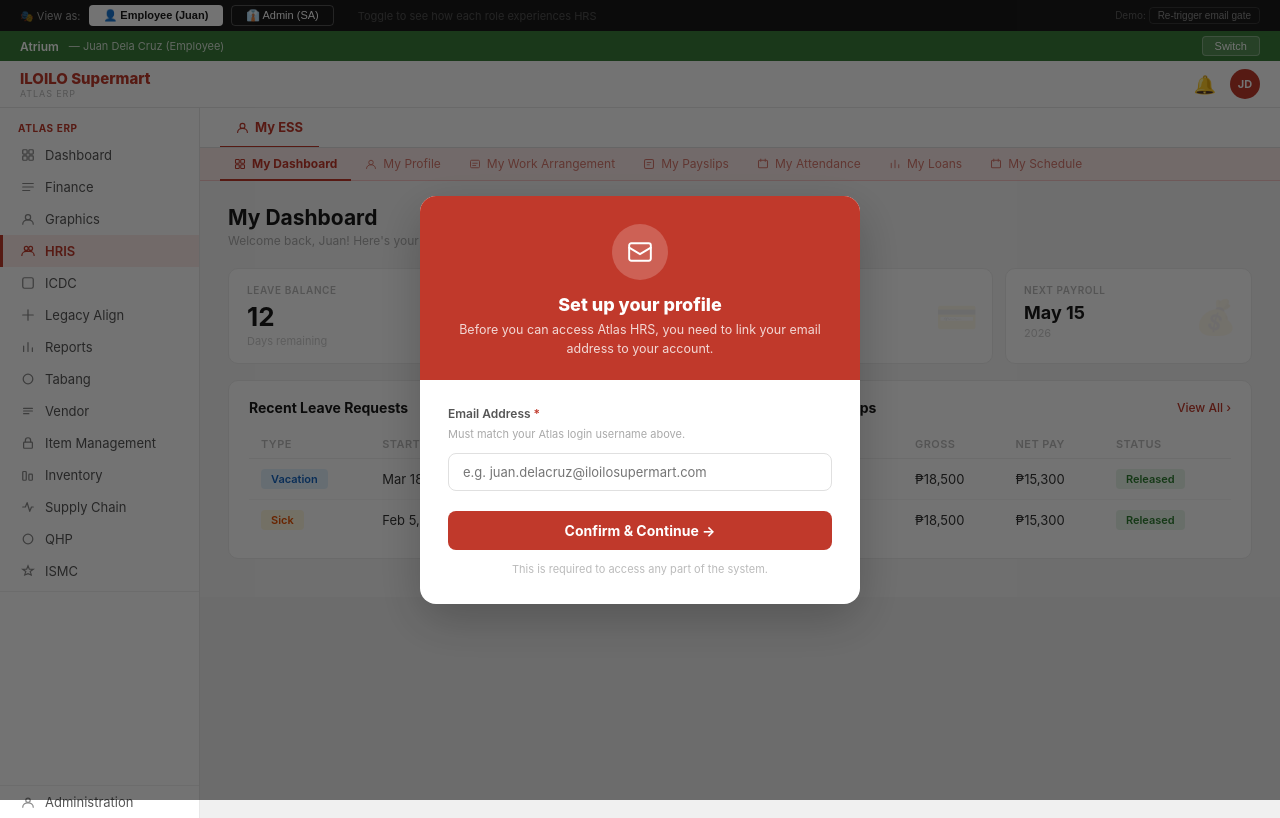
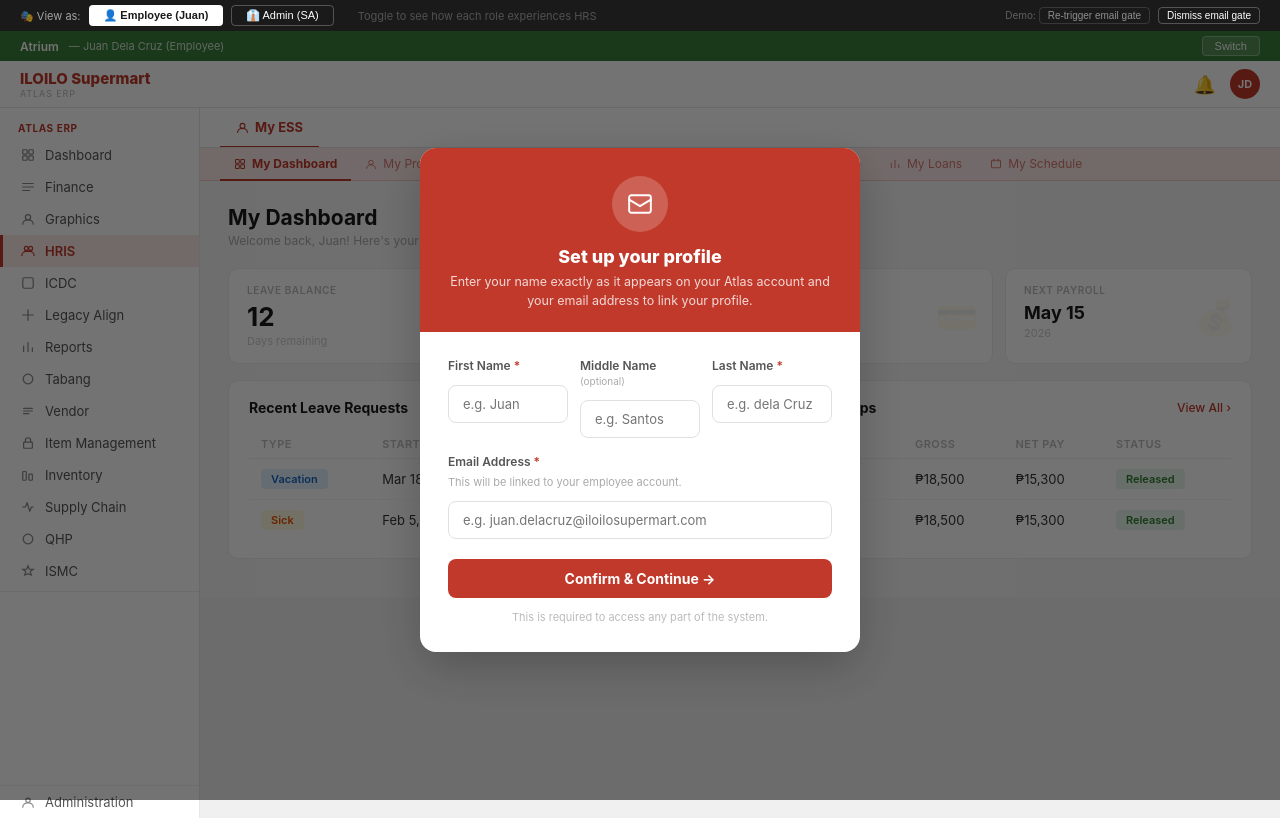
Before and after one commit to jaytdelacruz/atlas-hrs, a plain HTML site: page index.html in a window 1280 px wide. Drawn offline with Linux system fonts and the light colour scheme.

Commit message:
Enhance email gate with name and email validation
Updated email gate input fields and validation logic to include first and last name. Modified error messages and linked email to employee records for validation.

```diff
--- a/index.html
+++ b/index.html
@@ -7,7 +7,7 @@
 <style>
 * { box-sizing: border-box; margin: 0; padding: 0; }
 body { font-family: -apple-system, BlinkMacSystemFont, 'Segoe UI', sans-serif; background: #f0f0f0; min-height: 100vh; display: flex; flex-direction: column; font-size: 13px; }
-.demo-bar { background: #1a1a1a; padding: 5px 20px; display: flex; align-items: center; gap: 8px; font-size: 11px; color: rgba(255,255,255,0.6); flex-shrink: 0; }
+.demo-bar { background: #1a1a1a; padding: 5px 20px; display: flex; align-items: center; gap: 8px; font-size: 11px; color: rgba(255,255,255,0.6); flex-shrink: 0; position:relative; z-index:999999; }
 .demo-btn { font-size: 11px; padding: 3px 14px; border-radius: 4px; border: 1px solid rgba(255,255,255,0.25); background: transparent; color: white; cursor: pointer; }
 .demo-btn.on { background: white; color: #1a1a1a; font-weight: 700; }
 .topgreen { background: #3a7d3a; color: white; padding: 5px 20px; font-size: 12px; display: flex; align-items: center; gap: 10px; flex-shrink: 0; }
@@ -145,14 +145,28 @@ tr:last-child td { border-bottom: none; }
         <svg width="26" height="26" viewBox="0 0 24 24" fill="none"><rect x="2" y="4" width="20" height="16" rx="2" stroke="white" stroke-width="1.8"/><path d="M2 8l10 6 10-6" stroke="white" stroke-width="1.8" stroke-linecap="round"/></svg>
       </div>
       <div style="font-size:18px;font-weight:800;color:white;margin-bottom:6px;">Set up your profile</div>
-      <div style="font-size:12.5px;color:rgba(255,255,255,0.8);line-height:1.5;">Before you can access Atlas HRS, you need to link your email address to your account.</div>
+      <div style="font-size:12.5px;color:rgba(255,255,255,0.8);line-height:1.5;">Enter your name exactly as it appears on your Atlas account and your email address to link your profile.</div>
     </div>
     <div class="email-gate-body" id="email-gate-body">
+      <div style="display:flex;gap:12px;margin-bottom:16px;">
+        <div style="flex:1;">
+          <div class="form-label">First Name <span style="color:#c0392b;">*</span></div>
+          <input id="email-gate-firstname" class="email-gate-input" type="text" placeholder="e.g. Juan" style="margin-top:6px;" oninput="emailGateClearError()" onkeydown="if(event.key==='Enter')emailGateSubmit()"/>
+        </div>
+        <div style="flex:1;">
+          <div class="form-label">Middle Name <span style="color:#aaa;font-weight:400;font-size:10px;">(optional)</span></div>
+          <input id="email-gate-middlename" class="email-gate-input" type="text" placeholder="e.g. Santos" style="margin-top:6px;" onkeydown="if(event.key==='Enter')emailGateSubmit()"/>
+        </div>
+        <div style="flex:1;">
+          <div class="form-label">Last Name <span style="color:#c0392b;">*</span></div>
+          <input id="email-gate-lastname" class="email-gate-input" type="text" placeholder="e.g. dela Cruz" style="margin-top:6px;" oninput="emailGateClearError()" onkeydown="if(event.key==='Enter')emailGateSubmit()"/>
+        </div>
+      </div>
       <div>
         <div class="form-label">Email Address <span style="color:#c0392b;">*</span></div>
-        <div style="font-size:11px;color:#aaa;margin-bottom:6px;">Must match your Atlas login username above.</div>
+        <div style="font-size:11px;color:#aaa;margin-bottom:6px;">This will be linked to your employee account.</div>
         <input id="email-gate-input" class="email-gate-input" type="email" placeholder="e.g. juan.delacruz@iloilosupermart.com" oninput="emailGateClearError()" onkeydown="if(event.key==='Enter')emailGateSubmit()"/>
-        <div id="email-gate-error" class="email-gate-error">⚠ Email must match your Atlas login username.</div>
+        <div id="email-gate-error" class="email-gate-error">⚠ No matching employee record found. Please check your name and email.</div>
       </div>
       <button id="email-gate-btn" onclick="emailGateSubmit()" style="width:100%;margin-top:20px;padding:11px;background:#c0392b;color:white;border:none;border-radius:8px;font-size:14px;font-weight:700;cursor:pointer;font-family:inherit;">Confirm & Continue →</button>
       <div style="font-size:11px;color:#bbb;text-align:center;margin-top:12px;">This is required to access any part of the system.</div>
@@ -175,6 +189,7 @@ tr:last-child td { border-bottom: none; }
   <button class="demo-btn" onclick="setView('admin',event)">👔 Admin (SA)</button>
   <span style="margin-left:16px;opacity:0.4;">Toggle to see how each role experiences HRS</span>
   <span style="margin-left:auto;opacity:0.5;font-size:10px;">Demo: <button class="demo-btn" onclick="emailGateReset()" style="font-size:10px;padding:2px 8px;">Re-trigger email gate</button></span>
+  <button class="demo-btn" onclick="document.getElementById('email-gate-overlay').style.display='none'" style="font-size:10px;padding:2px 8px;">Dismiss email gate</button>
 </div>
 
 <div class="topgreen">
@@ -3104,16 +3119,44 @@ const ATLAS_USERNAME = 'juan.delacruz@iloilosupermart.com';
 let emailGateCompleted = false;
 
 function emailGateSubmit() {
-  const input = document.getElementById('email-gate-input').value.trim().toLowerCase();
+  const firstName = document.getElementById('email-gate-firstname').value.trim().toLowerCase();
+  const lastName = document.getElementById('email-gate-lastname').value.trim().toLowerCase();
+  const emailInput = document.getElementById('email-gate-input').value.trim().toLowerCase();
   const error = document.getElementById('email-gate-error');
-  if (!input) {
+
+  if (!firstName) {
+    error.textContent = '⚠ Please enter your first name.';
+    error.style.display = 'block';
+    document.getElementById('email-gate-firstname').style.borderColor = '#c0392b';
+    return;
+  }
+  if (!lastName) {
+    error.textContent = '⚠ Please enter your last name.';
+    error.style.display = 'block';
+    document.getElementById('email-gate-lastname').style.borderColor = '#c0392b';
+    return;
+  }
+  if (!emailInput) {
     error.textContent = '⚠ Please enter your email address.';
     error.style.display = 'block';
+    document.getElementById('email-gate-input').style.borderColor = '#c0392b';
     return;
   }
-  if (input !== ATLAS_USERNAME) {
-    error.textContent = '⚠ Email must match your Atlas login username: ' + ATLAS_USERNAME;
+
+  // Hardcoded employee records for demo validation
+  const employeeRecords = [
+    { firstName: 'juan', lastName: 'dela cruz', email: 'juan.delacruz@iloilosupermart.com' },
+  ];
+
+  const matched = employeeRecords.find(r =>
+    r.firstName === firstName && r.lastName === lastName && r.email === emailInput
+  );
+
+  if (!matched) {
+    error.textContent = '⚠ No matching record found. Please coordinate with your HR.';
     error.style.display = 'block';
+    document.getElementById('email-gate-firstname').style.borderColor = '#c0392b';
+    document.getElementById('email-gate-lastname').style.borderColor = '#c0392b';
     document.getElementById('email-gate-input').style.borderColor = '#c0392b';
     return;
   }
@@ -3123,14 +3166,14 @@ function emailGateSubmit() {
   // Update ESS My Profile — Atlas Email field
   const essEmail = document.getElementById('ess-profile-email');
   if (essEmail) {
-    essEmail.textContent = ATLAS_USERNAME;
+    essEmail.textContent = emailInput;
     essEmail.style.color = '#1a1a1a';
   }
 
   // Update Admin > Employees row for EMP-0042 (Juan)
   const admEmail = document.getElementById('adm-emp-email-0042');
   if (admEmail) {
-    admEmail.textContent = ATLAS_USERNAME;
+    admEmail.textContent = emailInput;
     admEmail.style.color = '#1a1a1a';
   }
 
@@ -3147,11 +3190,21 @@ function emailGateContinue() {
 function emailGateClearError() {
   document.getElementById('email-gate-error').style.display = 'none';
   document.getElementById('email-gate-input').style.borderColor = '#e0e0e0';
+  const fn = document.getElementById('email-gate-firstname');
+  const ln = document.getElementById('email-gate-lastname');
+  if (fn) fn.style.borderColor = '#e0e0e0';
+  if (ln) ln.style.borderColor = '#e0e0e0';
 }
 
 function emailGateReset() {
   emailGateCompleted = false;
   document.getElementById('email-gate-input').value = '';
+  const fn = document.getElementById('email-gate-firstname');
+  const mn = document.getElementById('email-gate-middlename');
+  const ln = document.getElementById('email-gate-lastname');
+  if (fn) fn.value = '';
+  if (mn) mn.value = '';
+  if (ln) ln.value = '';
   emailGateClearError();
   document.getElementById('email-gate-overlay').style.display = 'flex';
   document.getElementById('email-gate-header').style.display = 'block';
```
